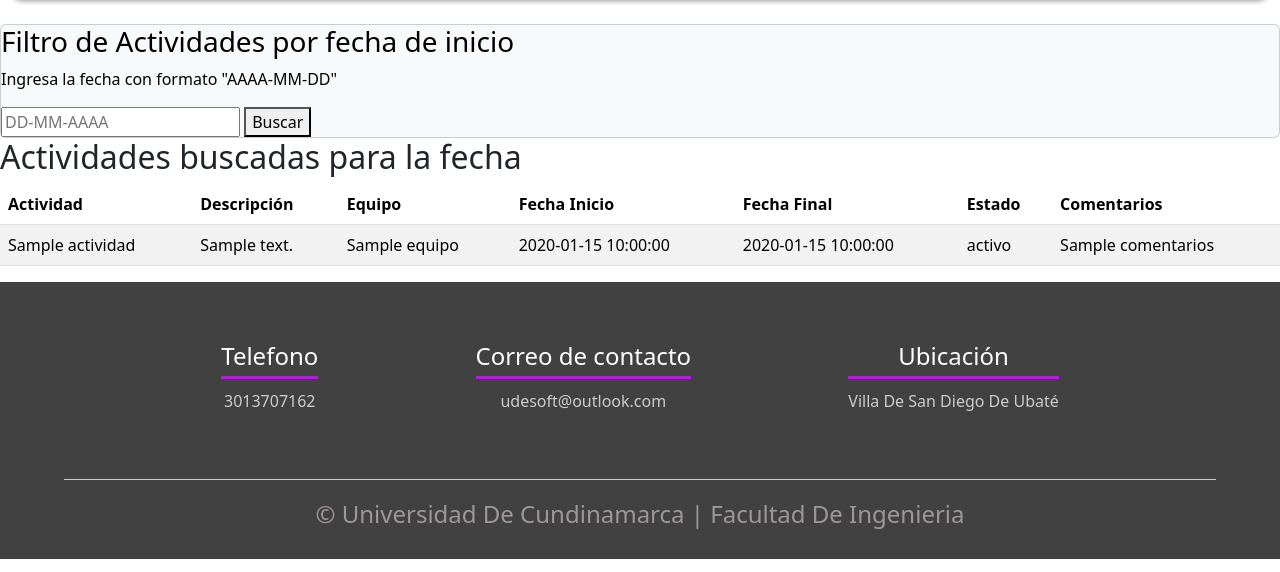
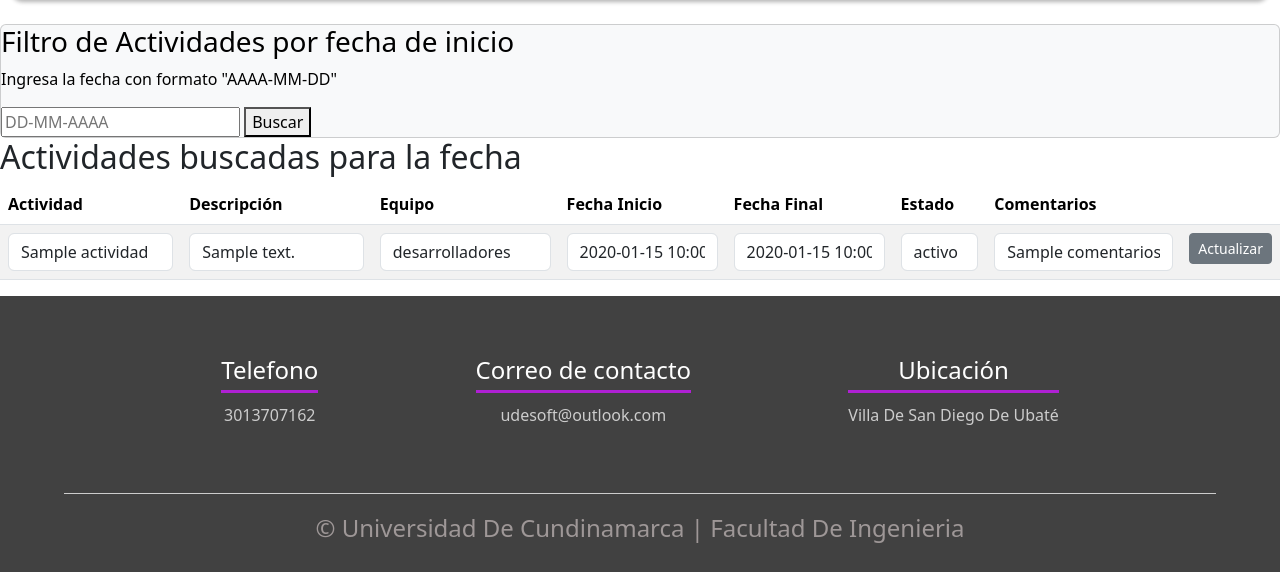
Before and after one commit to LuisCarlosRinconG/Proyecto_PruebasSaber, a Flask app: template src/templates/datos.html in a window 1280 px wide. Shown: the part 83-655 px from the top of the page. Run offline with Flask 3, Linux system fonts and the light colour scheme; the template is opened without the code that fills it: most values are stand-ins (such as "Sample title", 1, 10 or a date in 2020).

Commit message:
Editar datos desde admin

```diff
--- a/src/app.py
+++ b/src/app.py
@@ -53,8 +53,8 @@ def validar():
     # Obtener datos del formulario
     email = request.form['email']
     password = request.form['password']
-    roll='Admin'
-    roll2='Usuario'
+    roll='admin'
+    roll2='usuario'
 
     # Realizar la búsqueda en la base de datos para verificar la autenticación
     usuarios = con_bd['Usuarios']
@@ -117,6 +117,25 @@ def Read():
     AcividadesRegistradas=actividades.find(query)
     return render_template('datos.html', actividades = AcividadesRegistradas)
 
+#Editar o actualizar el contenido de la actividad
+@app.route('/editar_actividad/<string:actividad_buscada>', methods = ['POST'])
+def editar(actividad_buscada):
+    acividades = con_bd['Actividades']
+    actividad= request.form['actividad']
+    descripcion = request.form['descripcion']
+    equipo = request.form['equipo']
+    fechaI = request.form['fechaI']
+    fechaF = request.form['fechaF']
+    estado = request.form['estado']
+    comentarios=request.form['comentarios']
+    # Utilizaremos la función update_one()
+    if actividad and descripcion and equipo and fechaI and fechaF and estado and comentarios:
+        acividades.update_one({'actividad': actividad_buscada},
+                            {'$set': {'actividad' : actividad, 'descripcion': descripcion, 'equipo': equipo,'fechaI' : fechaI, 'fechaF': fechaF, 'estado': estado, 'comentarios': comentarios}}) # update_one() necesita de al menos dos parametros para funcionar
+        return redirect(url_for('admin'))
+    else:
+        return "Error de actualización"
+
 if __name__ == '__main__':
     app.register_error_handler(404, error_404)
     app.run(debug = True, port = 2001)
--- a/src/templates/datos.html
+++ b/src/templates/datos.html
@@ -64,12 +64,11 @@
                 <article>
                     <section class="zona_historico">
                         <h2 class="titulo">Actividades buscadas para la fecha</h2>
-
-                        <!--
-                            Se utiliza jinja2 para hacer la visualización y correspondiente actualización de los datos mediante un for que recorra todas nuestras colecciones
-                        -->
+                        {%for admin in actividades %}
+                        <form class="registros" action="/editar_actividad/{{admin.actividad}}" method="post">
+                            <div class="table-responsive">
                                 <table class="table table-striped">
-                            <thead>
+                                    <thead class="cabecera">
                                     <tr>
                                     <th data-th="Actividad">Actividad</th>
                                     <th data-th="Descripción">Descripción</th>
@@ -78,19 +77,41 @@
                                     <th data-th="Fecha Final">Fecha Final</th>
                                     <th data-th="Estado">Estado</th>
                                     <th data-th="Comentarios">Comentarios</th>
+                                    <th></th>
                                     </tr>
                                 </thead>
                                 <tbody>
-                                {%for admin in actividades %}
+
                                     <tr>
-                                    <td>{{admin.actividad}}</td>
-                                    <td>{{admin.descripcion}}</td>
-                                    <td>{{admin.equipo}}</td>
-                                    <td>{{admin.fechaI}}</td>
-                                    <td>{{admin.fechaF}}</td>
-                                    <td>{{admin.estado}}</td>
-                                    <td>{{admin.comentarios}}</td>
+                                    <td><input class="input-field form-control" type="text" name="actividad" value="{{admin.actividad}}"></td>
+                                    <td><input class="input-field form-control" type="text" name="descripcion" value="{{admin.descripcion}}"></td>
+                                    <td>
+                                        <select class="input-field form-control" name="equipo">
+                                            <option value="desarrolladores" {% if admin.equipo == 'desarrolladores' %}selected{% endif %}>desarrolladores</option>
+                                            <option value="administradores de bases de datos" {% if admin.equipo == 'administradores de bases de datos' %}selected{% endif %}>administradores de bases de datos</option>
+                                            <option value="devops" {% if admin.equipo == 'devops' %}selected{% endif %}>devops</option>
+                                            <option value="analistas" {% if admin.equipo == 'analistas' %}selected{% endif %}>analistas</option>
+                                            <option value="Seguridad" {% if admin.equipo == 'Seguridad' %}selected{% endif %}>Seguridad</option>
+                                        </select>
+                                    </td>
+                                    <td><input class="input-field form-control" type="text" name="fechaI" value="{{admin.fechaI}}"></td>
+                                    <td><input class="input-field form-control" type="text" name="fechaF" value="{{admin.fechaF}}"></td>
+                                    <td>
+                                        <select class="input-field form-control" name="estado">
+                                            <option value="activo" {% if admin.estado == 'activo' %}selected{% endif %}>activo</option>
+                                            <option value="finalizado" {% if admin.estado == 'finalizado' %}selected{% endif %}>finalizado</option>
+                                            <option value="cancelado" {% if admin.estado == 'cancelado' %}selected{% endif %}>cancelado</option>
+                                        </select>
+                                    </td>
+                                    <td><input class="input-field form-control" type="text" name="comentarios" value="{{admin.comentarios}}"></td>
+                                    <td>
+                                        <button type="submit" class="btn btn-secondary btn-sm">Actualizar</button>
+                                    </td>
                                 </tr>
+                            </tbody>
+                        </table>
+                    </div>
+                </form>
                                 {%endfor%}
                             </tbody>
                         </table>
```
Also changed, not shown: src/templates/admin.html (+16 -2 lines), src/templates/registro.html (+7 -1 lines). Lines whose indentation alone changed are shown as unchanged.
